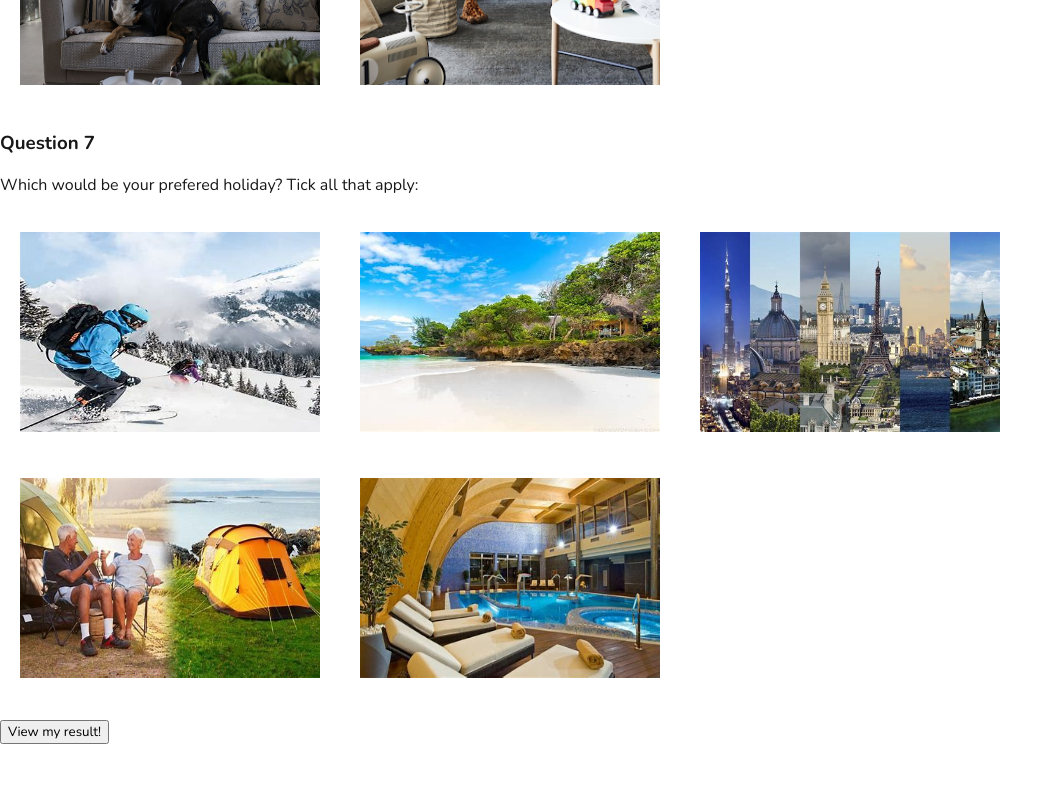
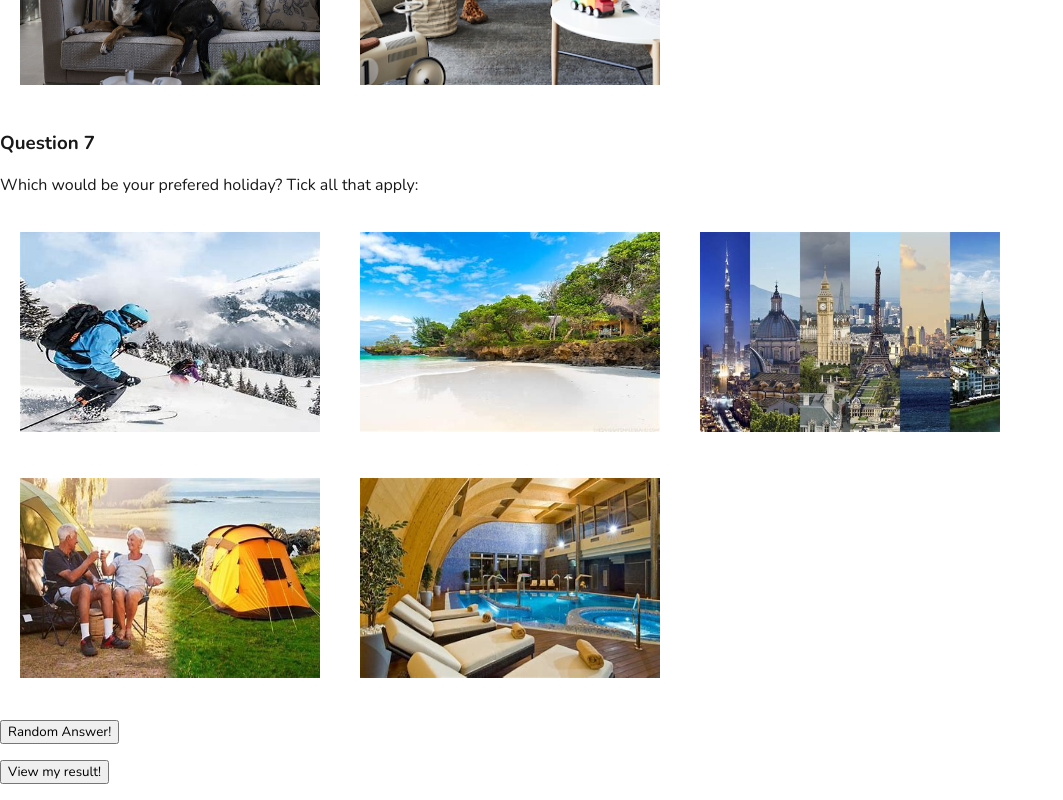
Before and after one commit to yvonne0711/cfg-react-project, a React (Create React App) app in the folder our-app/: page /Quiz in a window 1280 px wide. Shown: the part 4147-4947 px from the top of the page, without its empty margins (0-1063 px from the left). Before the commit the page ends 4907 px from the top, so only its background shows below. Built offline with nearby package versions, Linux system fonts and the light colour scheme.

Commit message:
Quiz logic still not working. Ignore the json changes
Trying to get the quiz logic working. Ignore the addition to package-lock.json and package.json. It was where I installed the ability to do confetti but then realised would be too hard.

```diff
--- a/our-app/package.json
+++ b/our-app/package.json
@@ -8,6 +8,7 @@
     "@testing-library/user-event": "^13.5.0",
     "prop-types": "^15.8.1",
     "react": "^18.2.0",
+    "react-confetti": "^6.1.0",
     "react-dom": "^18.2.0",
     "react-router": "^6.10.0",
     "react-scripts": "5.0.1",
--- a/our-app/src/pages/Quiz.js
+++ b/our-app/src/pages/Quiz.js
@@ -32,11 +32,12 @@ import Q7image3 from './Q7image3.png'
 import Q7image4 from './Q7image4.png'
 import Q7image5 from './Q7image5.png'
 
-import ResultsBST from './ResultsBST.js';
-import ResultsCT from './ResultsCT.js';
-import ResultsFT from './ResultsFT.js';
-import ResultsVT from './ResultsVT.js';
-import Results from './Results.js';
+import ResultsBST from './Results.js'
+import ResultsCT from './ResultsBST.js'
+import ResultsFT from './ResultsCT.js'
+import ResultsVT from './ResultsFT.js'
+import Results from './ResultsVT.js'
+
 import React from 'react';
 import { useNavigate } from "react-router-dom";
 
@@ -48,38 +49,46 @@ function warning() {
     alert('Did you expect alcohol in your bubble tea?! Pick another!');
   }
 
-  /*
+  function randomNumber() {
+    Math.floor(Math.random() * 5);
+        }
+
   function navigateResults() {
-    let x = ""
+    Results = ("/Results")
+    ResultsBST = ("/ResultsBST")
+    ResultsCT = ("/ResultsCT")
+    ResultsFT = ("/ResultsFT")
+    ResultsVT = ("/ResultsVT")
 
-Not been able to get this working, maybe the math.floor random isn't done well, maybe there's a way to get the
+    let x = randomNumber()
 
-function randomNumber() {
-        Math.floor(Math.random() * 6);
-            }
-
-  if ( randomNumber == 5) {
-    x = "/Results"
+    if ( x === 0) {
+    return(
+    x = Results)
 
   }
-  if (randomNumber == 4) {
-    x = "/ResultsBST"
+  if (x === 4) {
+    return(
+      x = ResultsBST)
 
   }
-  if (randomNumber == 3) {
-    x = "/ResultsCT"
+  if (x === 3) {
+    return(
+      x = ResultsCT)
 
-  }  if (randomNumber == 2) {
-    x = "/ResultsFT"
+  }  if (x === 2) {
+    return(
+      x = ResultsFT
+    )
         }
-  if (randomNumber == 1) {
-    x = "/ResultsVT"
+  if (x === 1) {
+    return(
+    x = ResultsVT)
 }
   }
 
-  let x = "/Results";
-*/
-const Quiz = (props) => {
+
+  const Quiz = (props) => {
     const navigate = useNavigate();
 
 
@@ -155,11 +164,11 @@ const Quiz = (props) => {
     <img className="quizImageHoliday" src={Q7image3} alt="city break"/>
     <img className="quizImageHoliday" src={Q7image4} alt="camping holiday"/>
     <img className="quizImageHoliday" src={Q7image5} alt="spa break"/>
-    {/*
+
     <p>
-    <button className="resultsButton" onClick={() => navigateResults(x)}>Random Answer!</button>
+    <button className="resultsButton" onClick={() => navigateResults()}>Random Answer!</button>
     </p>
-*/}
+
     <p>
     <button className="resultsButton" onClick={() => navigate("/Results")}>View my result!</button>
     </p>
```
Also changed, not shown: 1 other file (tests, documents, lock files or other folders).
